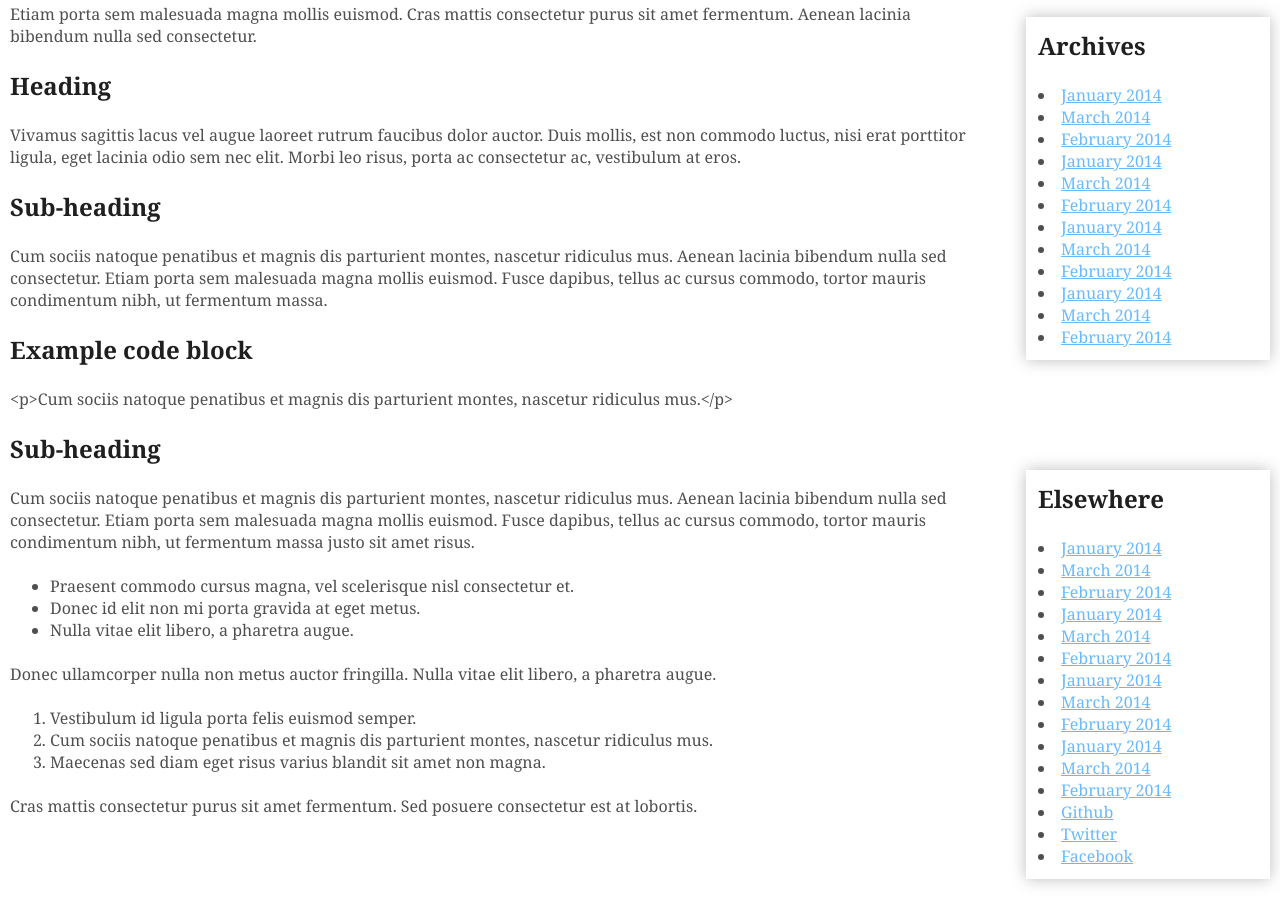
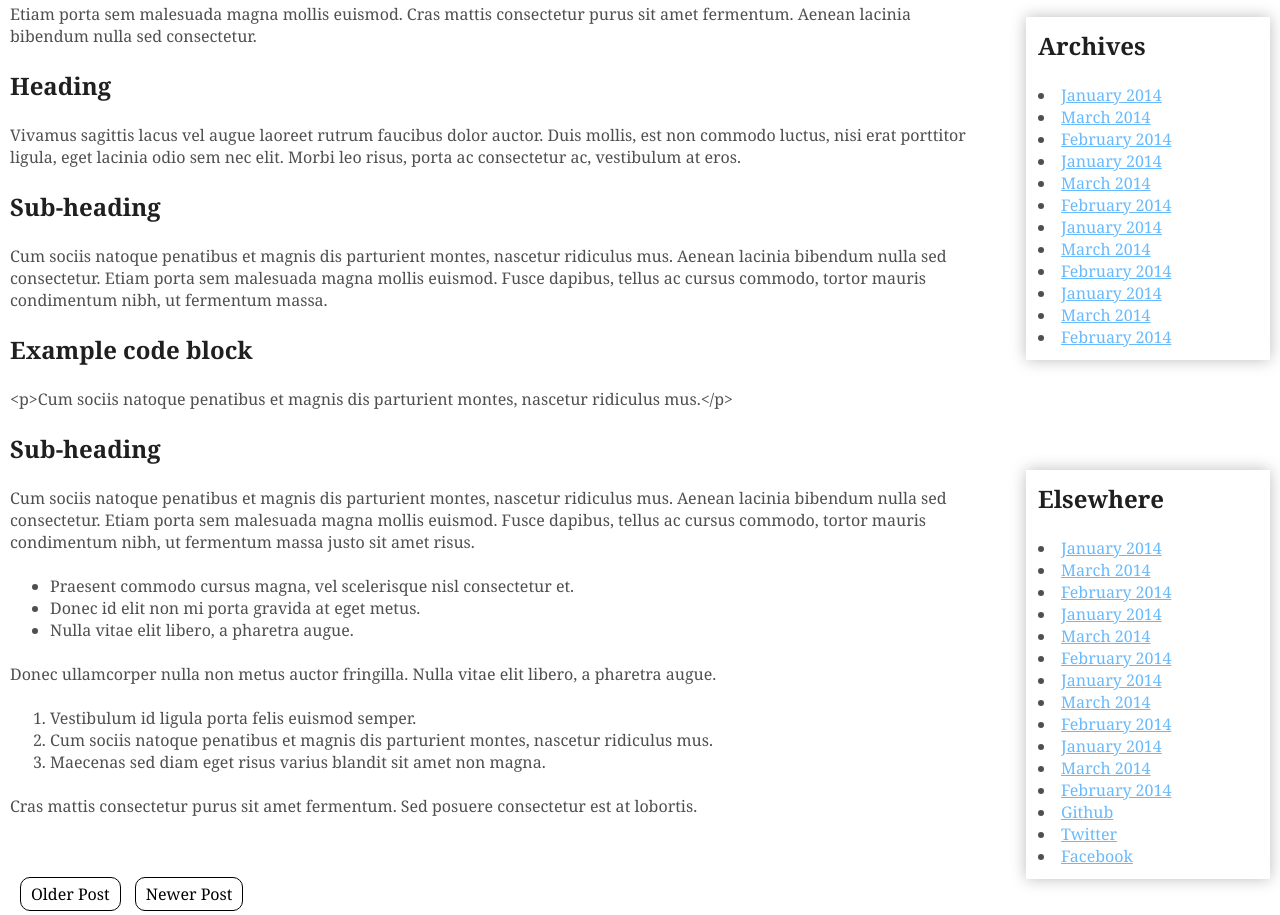
Before and after one commit to DevGoutam/Blog-title, a plain HTML site: page read.html in a window 1280 px wide. Shown: the part 394-1309 px from the top of the page. Drawn offline with Linux system fonts and the light colour scheme.

Commit message:
add some links

```diff
--- a/read.css
+++ b/read.css
@@ -85,9 +85,9 @@ section{
 }
 
 .border{
-    color: rgb(255, 255, 255);
+    color: rgb(0, 0, 0);
     margin-left: 10px;
-    border: 1px solid rgb(255, 255, 255);
+    border: 1px solid rgb(0, 0, 0);
     padding: 5px 10px;
     text-decoration: none;
     border-radius: 10px;
```
